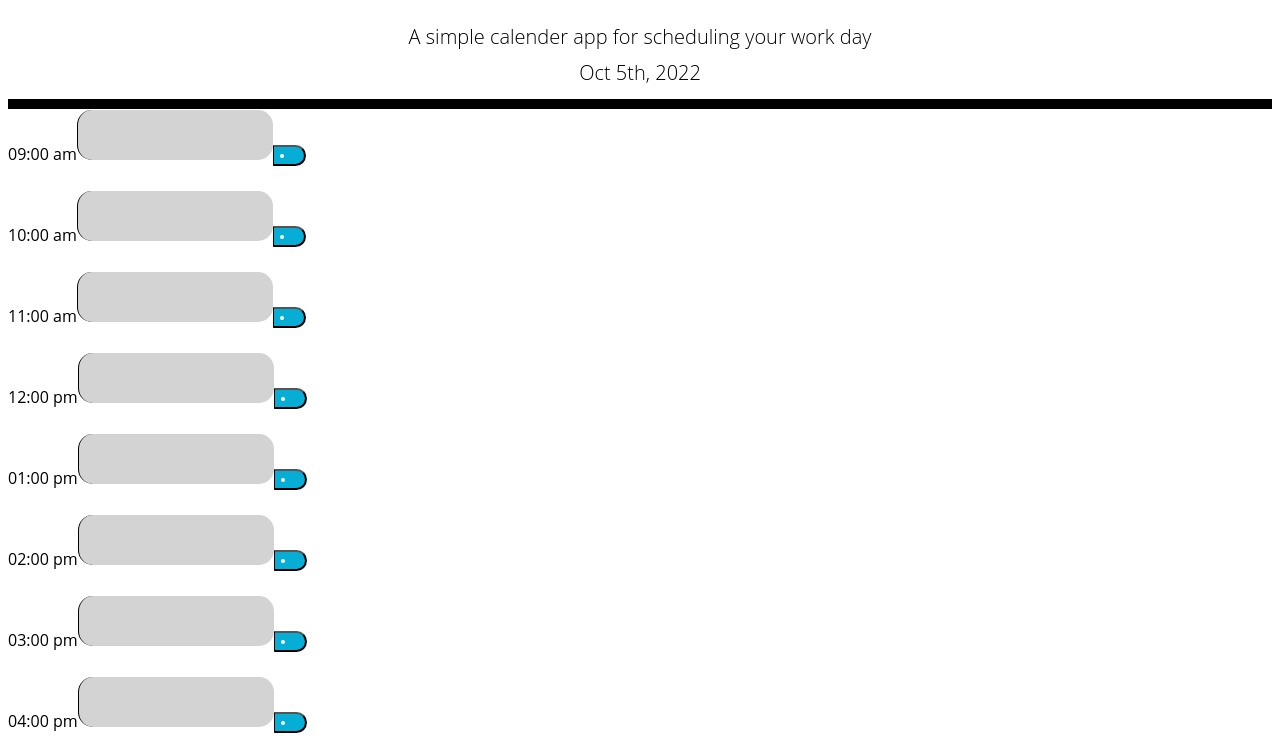
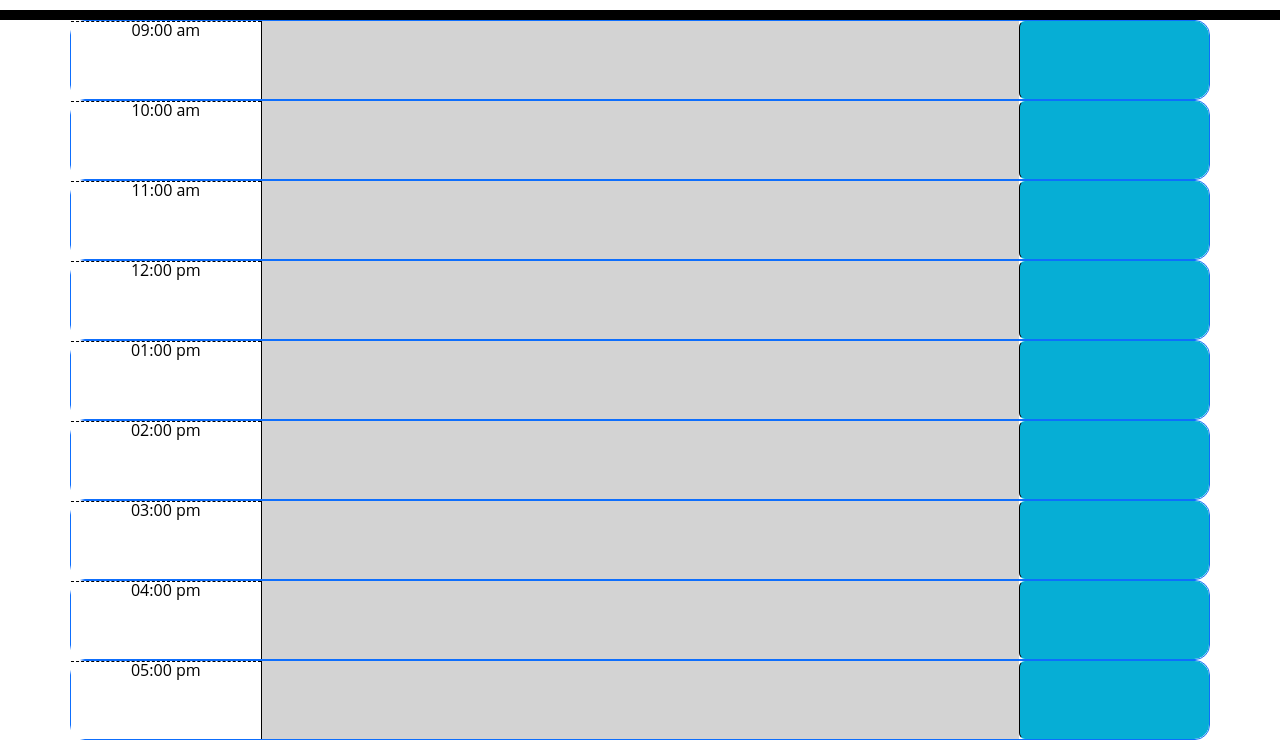
Before and after one commit to wasim202/workDaySchedualer, a plain HTML site: page index.html in a window 1280 px wide. Shown: the part 156-910 px from the top of the page. Drawn offline with nearby package versions, Linux system fonts and the light colour scheme.

Commit message:
fixed rows

```diff
--- a/assets/javascript/javascript.js
+++ b/assets/javascript/javascript.js
@@ -1,5 +1,3 @@
-// helped by a classmate
-
 //setting the current time in the header
 var today = moment();
 $("#currentDay").text(today.format("MMM Do, YYYY"));
@@ -19,30 +17,34 @@ var timeBlockEl = $("#timeBlocks");
 var hour = moment().format("h:00 A");
 
 for (i = 0; i < workHours.length; i++) {
+  var totalTimeBlock = $("<div>");
+  totalTimeBlock.addClass("row border time-block border-primary");
+
   var timePeriod = $("<div>");
-  //timePeriod.addClass("row ny-4 hour w-100 justify-content-center");
-  timePeriod.addClass("row time-div");
+  timePeriod.addClass(" col-md-2  hour");
+  //timePeriod.addClass(" time-div")
   timePeriod.text(workHours[i]);
   //console.log(timePeriod);
 
   var textArea = $("<textarea>");
-  textArea.addClass("col-9 time-block description");
+  textArea.addClass("col-md-8  description");
   textArea.attr("name", workHours[i]);
+  // console.log(textArea);
 
-  // console.log(textArea);
   var button = $("<button>");
   button.addClass(
-    "saveBtn btn col-2 d-flex align-items-center justify-content-center "
+    "saveBtn btn col-md-2 "
   );
 
-  var icon = $("<li>");
-  icon.addClass("bi bi-save-fill");
+  var icon = $("<i>");
+  icon.addClass("fas fa-lock");
 
   // append eleents to the DOM
   button.append(icon);
-  timePeriod.append(textArea);
-  timePeriod.append(button);
-  timeBlockEl.append(timePeriod);
+  totalTimeBlock.append(timePeriod);
+  totalTimeBlock.append(textArea);
+  totalTimeBlock.append(button);
+  timeBlockEl.append(totalTimeBlock);
 
   if (parseInt(workHours[i]) < today.hours()) {
     textArea.addClass("past");
@@ -53,7 +55,6 @@ for (i = 0; i < workHours.length; i++) {
   }
 }
 
-
 // $(".btn").click(function (event) {
 //   var workEvent = event.target.previousElemetSibling.value.trim();
 //   localStorage.setItem(event.target.previousElemetSibling.name, workEvent);
@@ -61,10 +62,7 @@ for (i = 0; i < workHours.length; i++) {
 
 $(".btn").click(function (event) {
   event.preventDefault();
-  var element = event.target;
+  //var element = event.target;
   //var saveIt = element.attr("name");
-  var vale = $(".time-block").val();
-  var time = $(".time-div").val();
-  //localStorage.setItem("workEvent", textArea.text.name);
-  localStorage.setItem("WorkEvent", vale);
+  localStorage.setItem("workEven", textArea.text.name);
 });
--- a/index.html
+++ b/index.html
@@ -9,7 +9,7 @@
       href="https://cdnjs.cloudflare.com/ajax/libs/jqueryui/1.13.2/themes/base/jquery-ui.min.css"
     />
     <link
-      href="https://cdn.jsdelivr.net/npm/bootstrap@5.2.0/dist/css/bootstrap.min.css"
+      href="https://cdn.jsdelivr.net/npm/bootstrap@5.2.0/dist/css/bootstrap.min.css" rel="stylesheet"
     />
     <link
       href="https://fonts.googleapis.com/css2?family=Fira+Sans:wght@400;700&display=swap"
@@ -25,7 +25,9 @@
       <p id="currentDay" class="lead"></p>
     </header>
 
-    <div class="container d-flex flex-column align-item-center" id="timeBlocks">
+    <div class="container" id="timeBlocks">
+
+
       <!-- <div class="row timeBlock justify-content-center">
         <div class="hour col-1">9am</div>
         <textarea class=" time-block description col-9"></textarea>
@@ -36,7 +38,7 @@
         </button> -->
       </div>
 
-    </div>
+
     <script src="https://cdnjs.cloudflare.com/ajax/libs/popper.js/1.16.1/umd/popper.min.js"></script>
     <script src="https://cdnjs.cloudflare.com/ajax/libs/moment.js/2.27.0/moment.min.js"></script>
 
```
